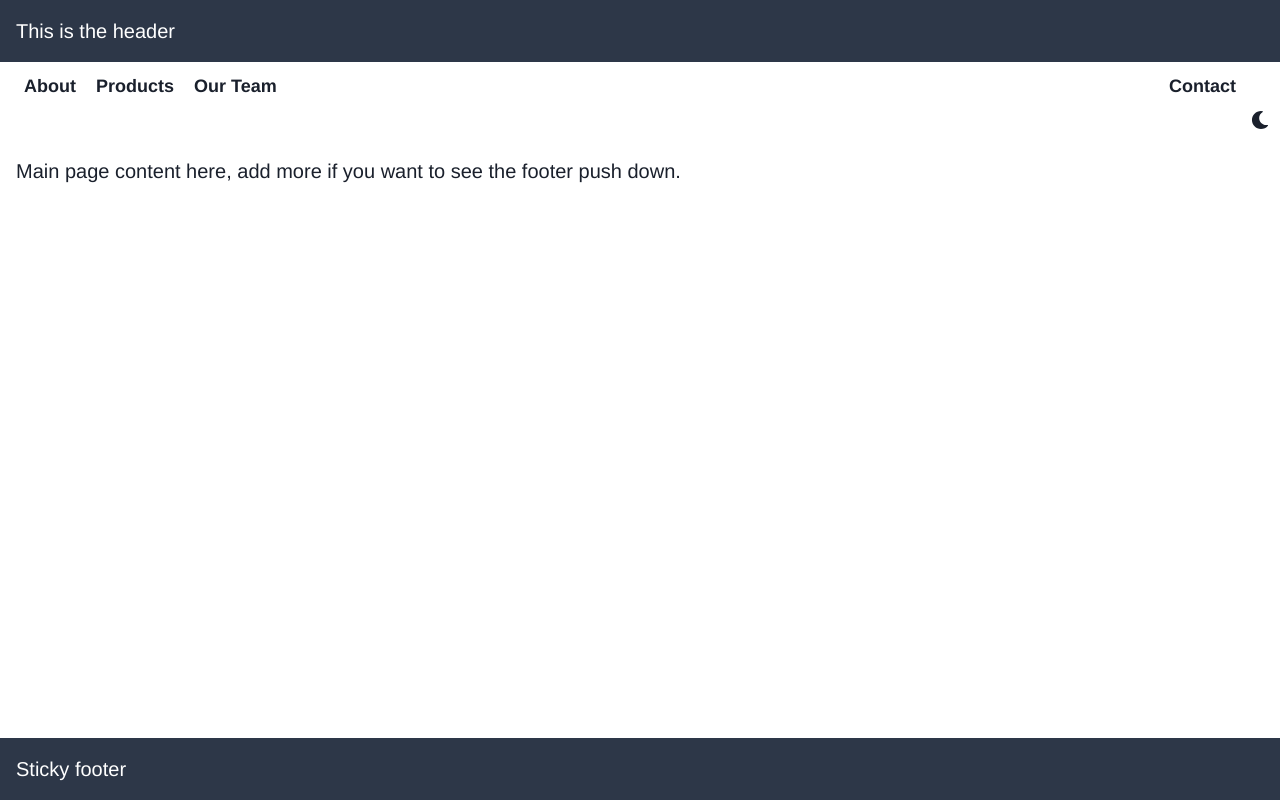
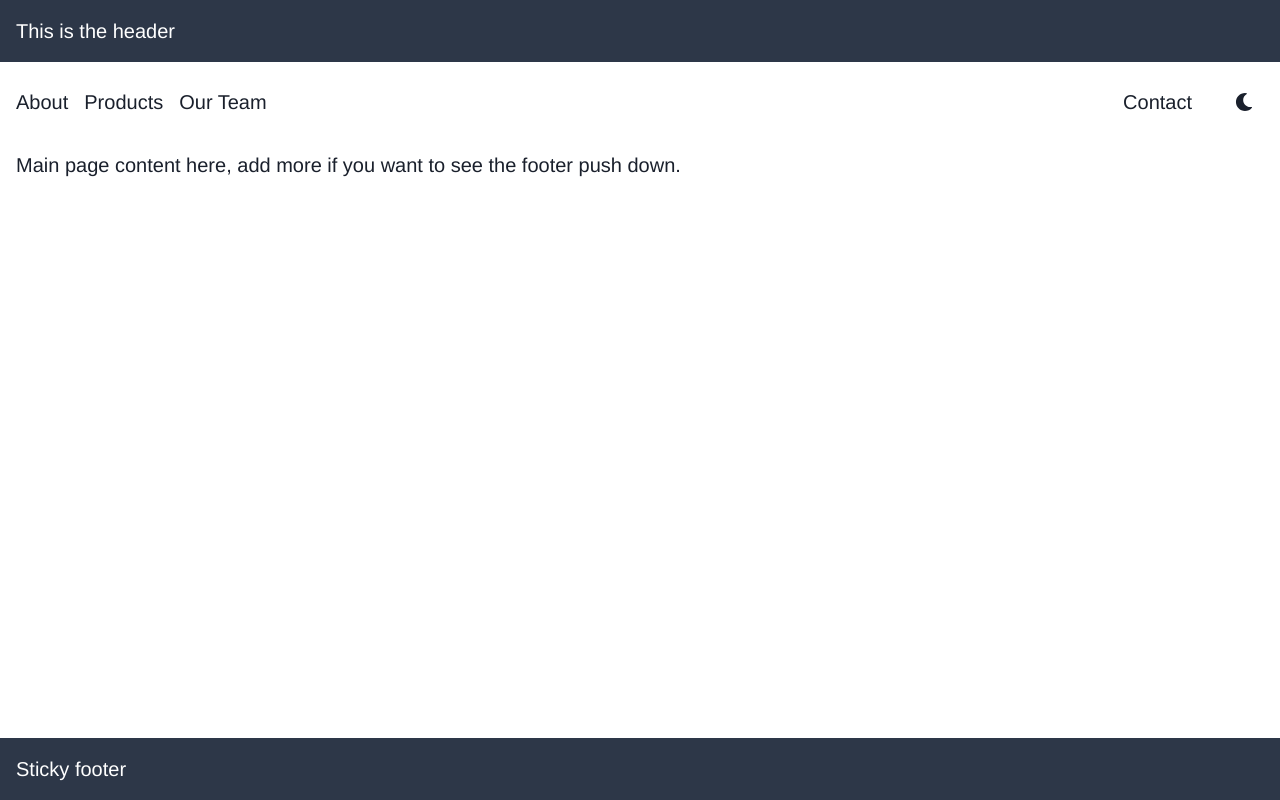
Before and after one commit to cm-kato-moqrin/css-layout-cookbook, a React (Create React App) app: page / in a window 1280 px wide. Built offline with nearby package versions, Linux system fonts and the light colour scheme.

Commit message:
nav fixed

```diff
--- a/src/App.tsx
+++ b/src/App.tsx
@@ -1,6 +1,5 @@
 import * as React from 'react';
-import { ChakraProvider, Box, Flex, Spacer } from '@chakra-ui/react';
-import { ColorModeSwitcher } from './ColorModeSwitcher';
+import { ChakraProvider, Box } from '@chakra-ui/react';
 import Header from './components/Header';
 import Footer from './components/Footer';
 import customTheme from './extendTheme';
@@ -10,10 +9,6 @@ export const App = () => (
     <Box fontSize='xl' mb='auto'>
       <Box display='flex' flexDirection='column' minH='100vh'>
         <Header />
-        <Flex w='100%'>
-          <Spacer />
-          <ColorModeSwitcher />
-        </Flex>
         <Box p={4} mb='auto'>
           Main page content here, add more if you want to see the footer push
           down.
--- a/src/components/Header.tsx
+++ b/src/components/Header.tsx
@@ -1,6 +1,25 @@
 import { Button } from '@chakra-ui/button';
-import { Box, Stack } from '@chakra-ui/layout';
+import { Box, Center, Flex, Stack } from '@chakra-ui/layout';
+import { HStack, Link } from '@chakra-ui/react';
 import React from 'react';
+import { ColorModeSwitcher } from '../ColorModeSwitcher';
+
+const Links = ['About', 'Products', 'Our Team'];
+
+function NavLinks(tabs: string[]) {
+  let NavLinks;
+  NavLinks = tabs.map((tab) => (
+    <Link
+      _hover={{
+        color: 'purple.500'
+      }}
+      href={'#'}
+    >
+      {tab}
+    </Link>
+  ));
+  return NavLinks;
+}
 
 function Header() {
   return (
@@ -9,29 +28,29 @@ function Header() {
         This is the header
       </Box>
       <nav>
-        <Box
-          d='flex'
-          alignItems='center'
-          justifyContent='space-between'
-          ml={6}
-          mr={6}
-        >
-          <Box>
-            <Button pr={5} colorScheme='Gray.700' fontSize='lg' variant='link'>
-              About
-            </Button>
-            <Button pr={5} colorScheme='Gray.700' fontSize='lg' variant='link'>
-              Products
-            </Button>
-            <Button pr={5} colorScheme='Gray.700' fontSize='lg' variant='link'>
-              Our Team
-            </Button>
-          </Box>
-          <Box>
-            <Button pr={5} colorScheme='Gray.700' fontSize='lg' variant='link'>
-              Contact
-            </Button>
-          </Box>
+        <Box px={4}>
+          <Flex h={16} alignItems={'center'} justifyContent={'space-between'}>
+            <HStack
+              as={'nav'}
+              spacing={4}
+              display={{ base: 'none', md: 'flex' }}
+            >
+              {NavLinks(Links)}
+            </HStack>
+            <Flex alignItems={'center'}>
+              <HStack spacing={8} alignItems={'center'}>
+                <Link
+                  _hover={{
+                    color: 'purple.500',
+                  }}
+                  href={'#'}
+                >
+                  Contact
+                </Link>
+                <ColorModeSwitcher />
+              </HStack>
+            </Flex>
+          </Flex>
         </Box>
       </nav>
     </Stack>
```
